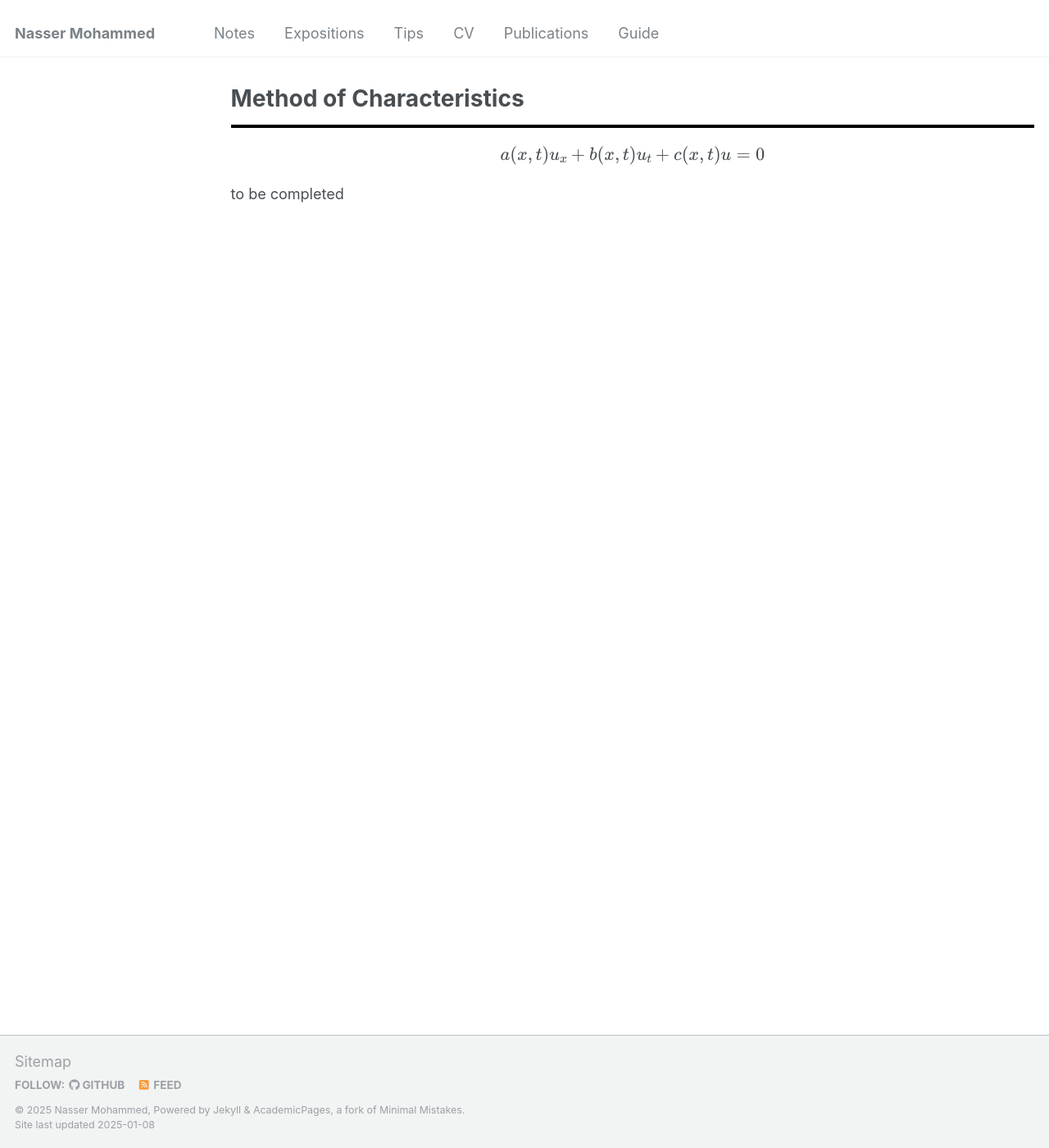
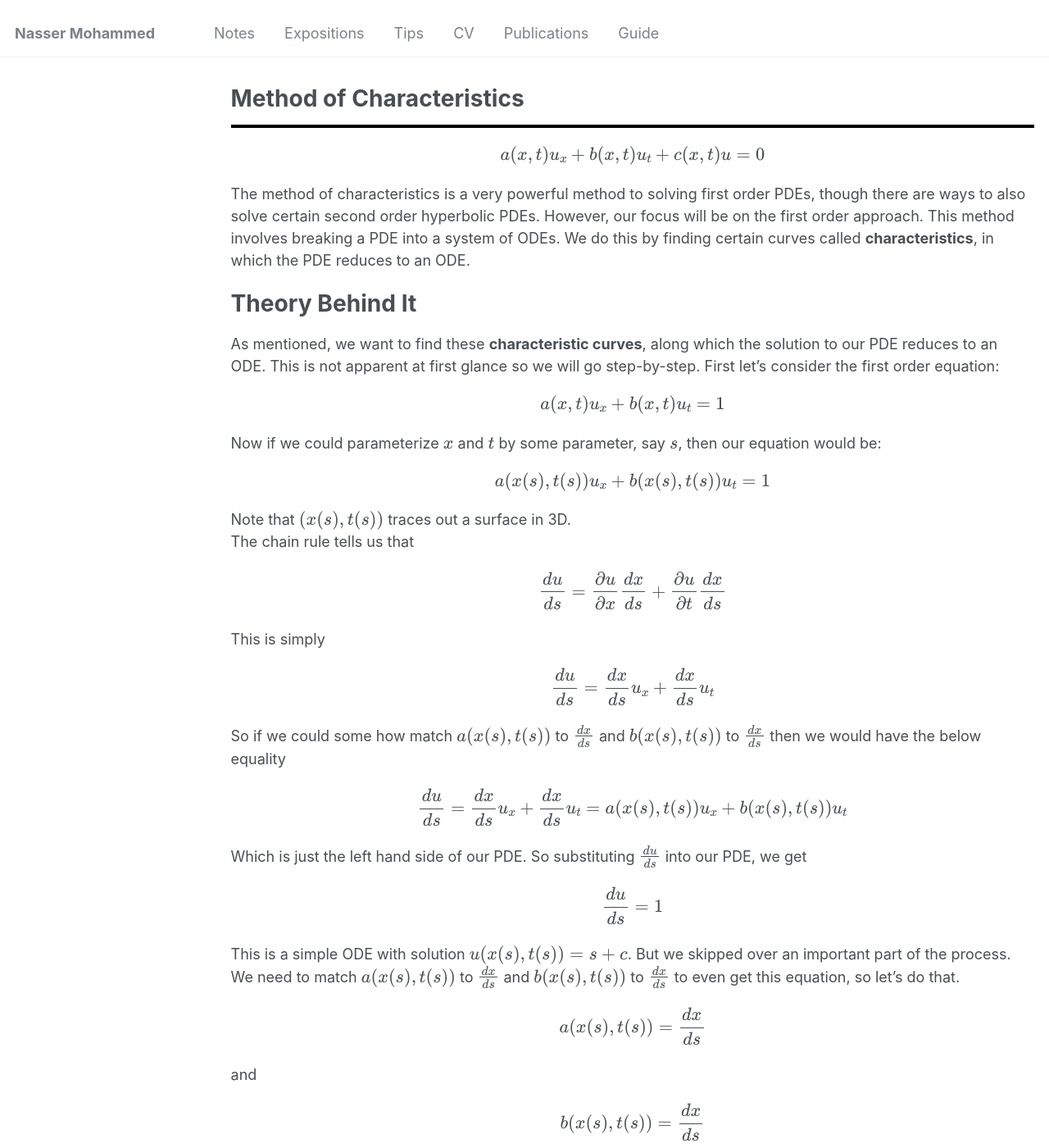
Before and after one commit to Nasser-Mohammed/Nasser-Mohammed.github.io, a Jekyll site: the page built from _pages/notes/pde/method-of-characteristics.md, in a window 1280 px wide and 1400 px high. Shown: the whole window at 82% size. Built offline with Jekyll 4.4.1, drawn with Linux system fonts in a browser that asks for light colours; some of the changed text lies outside the part shown.

Commit message:
Update method-of-characteristics.md

```diff
--- a/_pages/notes/pde/method-of-characteristics.md
+++ b/_pages/notes/pde/method-of-characteristics.md
@@ -6,4 +6,27 @@ author_profile: false
 ---
 <hr style="border: 2px solid black;">
 \\[a(x,t)u_x + b(x,t)u_t + c(x,t)u = 0 \\]
-to be completed
+The method of characteristics is a very powerful method to solving first order PDEs, though there are ways to also solve certain second order hyperbolic PDEs. However, our focus will be on the first order approach. This method involves breaking a PDE into a system of ODEs. We do this by finding certain curves called **characteristics**, in which the PDE reduces to an ODE.
+
+
+Theory Behind It
+===
+As mentioned, we want to find these **characteristic curves**, along which the solution to our PDE reduces to an ODE. This is not apparent at first glance so we will go step-by-step. First let's consider the first order equation:
+\\[a(x,t)u_x + b(x,t)u_t = 1 \\]
+Now if we could parameterize \\(x\\) and \\(t\\) by some parameter, say \\(s\\), then our equation would be:
+\\[a(x(s), t(s))u_x + b(x(s),t(s))u_t = 1\\]
+Note that \\((x(s), t(s))\\) traces out a surface in 3D. \\
+The chain rule tells us that
+\\[\frac{du}{ds} = \frac{\partial u}{\partial x}\frac{dx}{ds} + \frac{\partial u}{\partial t}\frac{dx}{ds}\\]
+This is simply
+\\[\frac{du}{ds} = \frac{dx}{ds}u_x + \frac{dx}{ds}u_t\\]
+So if we could some how match \\(a(x(s), t(s))\\) to \\(\frac{dx}{ds}\\) and \\(b(x(s), t(s))\\) to \\(\frac{dx}{ds}\\) then we would have the below equality
+\\[\frac{du}{ds} = \frac{dx}{ds}u_x + \frac{dx}{ds}u_t = a(x(s), t(s))u_x + b(x(s),t(s))u_t\\]
+Which is just the left hand side of our PDE. So substituting \\(\frac{du}{ds}\\) into our PDE, we get
+\\[\frac{du}{ds} = 1\\]
+This is a simple ODE with solution \\(u(x(s), t(s)) = s + c\\). But we skipped over an important part of the process. We need to match \\(a(x(s), t(s))\\) to \\(\frac{dx}{ds}\\) and \\(b(x(s), t(s))\\) to \\(\frac{dx}{ds}\\) to even get this equation, so let's do that.
+\\[a(x(s), t(s)) = \frac{dx}{ds}\\]
+and
+\\[b(x(s), t(s)) = \frac{dx}{ds}\\]
+You might notice that these are just two ODEs. Solving these will give you \\(x(s)\\) and \\(t(s)\\). So along the curve \\((x(s), t(s))\\) the solution \\(u\\) to our PDE will also solve the ODE that we derived. \\
+**Note:** Since \\((x(s), t(s)\\) only gives us the curves and not the initial point on the curve that our solution begins to propagate from, we also consider a parameter \\(\tau\\) that captures the "start" of the curve from the initial data. To solve for \\(\tau\\) we simply consider the initial condition for our \\(x(s)\\) and \\(t(s)\\) and then we should get some constant from solving for the ODE, so we then set \\(\tau\\) equal to that constant. Our variables \\(x\\) and \\(t\\) are then parameterized by \\(s\\) and \\(\tau\\), i.e. \\(x(s,\tau)\\) and \\(t(s, \tau)\\)
```
